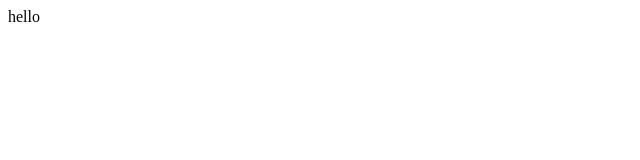
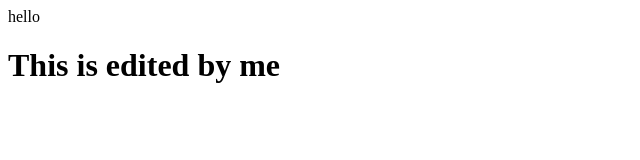
Before and after one commit to rohitsk86/test, a plain HTML site: page index.html in a window 1280 px wide. Shown: the whole page, without its empty margins (0-640 px from the left). Drawn offline with Linux system fonts and the light colour scheme.

Commit message:
Add heading to index.html

```diff
--- a/index.html
+++ b/index.html
@@ -9,6 +9,7 @@
 
 <body>
   hello
+  <h1>This is edited by me</h1>
 </body>
 
 </html>
```
